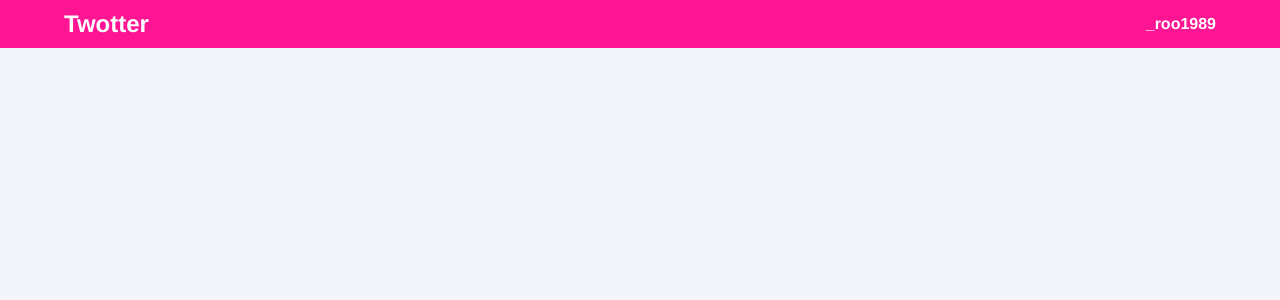
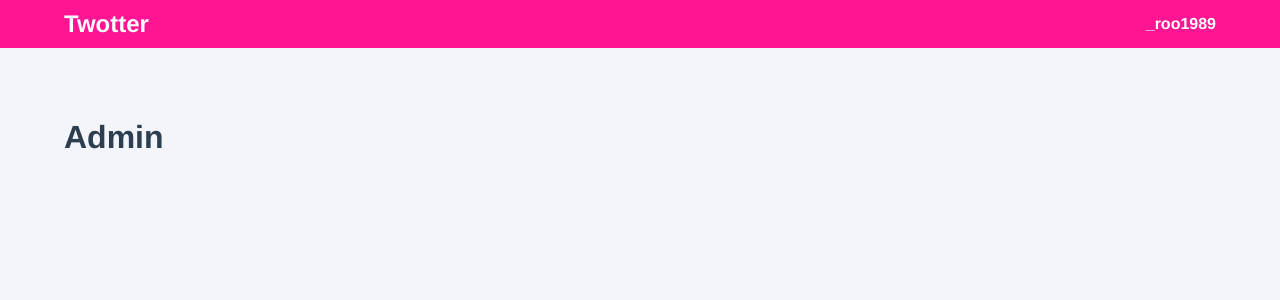
Before and after one commit to roo1989/twotter, a Vue app: page /admin in a window 1280 px wide. Before the commit this address had no page. Shown: the top 300 px of the page. Built offline with nearby package versions, Linux system fonts and the light colour scheme; the HTML template or start-up script is replaced by a standard one.

Commit message:
Create an admin middleware, to check if user isAdmin and create a route for admin as well as an Admin component

```diff
--- a/src/router/index.js
+++ b/src/router/index.js
@@ -1,6 +1,7 @@
 import { createRouter, createWebHistory } from 'vue-router'
 import Home from '@/views/Home.vue'
 import UserProfile from '@/views/UserProfile.vue'
+import Admin from '@/views/Admin.vue'
 
 const routes = [
   {
@@ -12,7 +13,15 @@
     path: '/user/:userId',
     name: 'UserProfile',
     component: UserProfile,
-  }
+  },
+  {
+    path: '/admin',
+    name: 'Admin',
+    component: Admin,
+    meta: {
+      requiresAdmin: true
+    },
+  },
 ]
 
 const router = createRouter({
@@ -20,4 +29,15 @@
   routes
 })
 
+router.beforeEach(async(to, from, next) => {
+  const isAdmin = true;
+  const requiresAdmin = to.matched.some(record => record.meta.requiresAdmin);
+
+  if (requiresAdmin && !isAdmin) {
+    next({ name: 'Home' })
+  } else {
+    next()
+  }
+});
+
 export default router
--- /dev/null
+++ b/src/views/Admin.vue
@@ -0,0 +1,15 @@
+<template>
+  <h1 class="admin">Admin</h1>
+</template>
+
+<script>
+export default {
+  name: 'Admin',
+}
+</script>
+
+<style scoped lang='scss'>
+  h1 {
+    padding: 50px 5%;
+  }
+</style>
```
